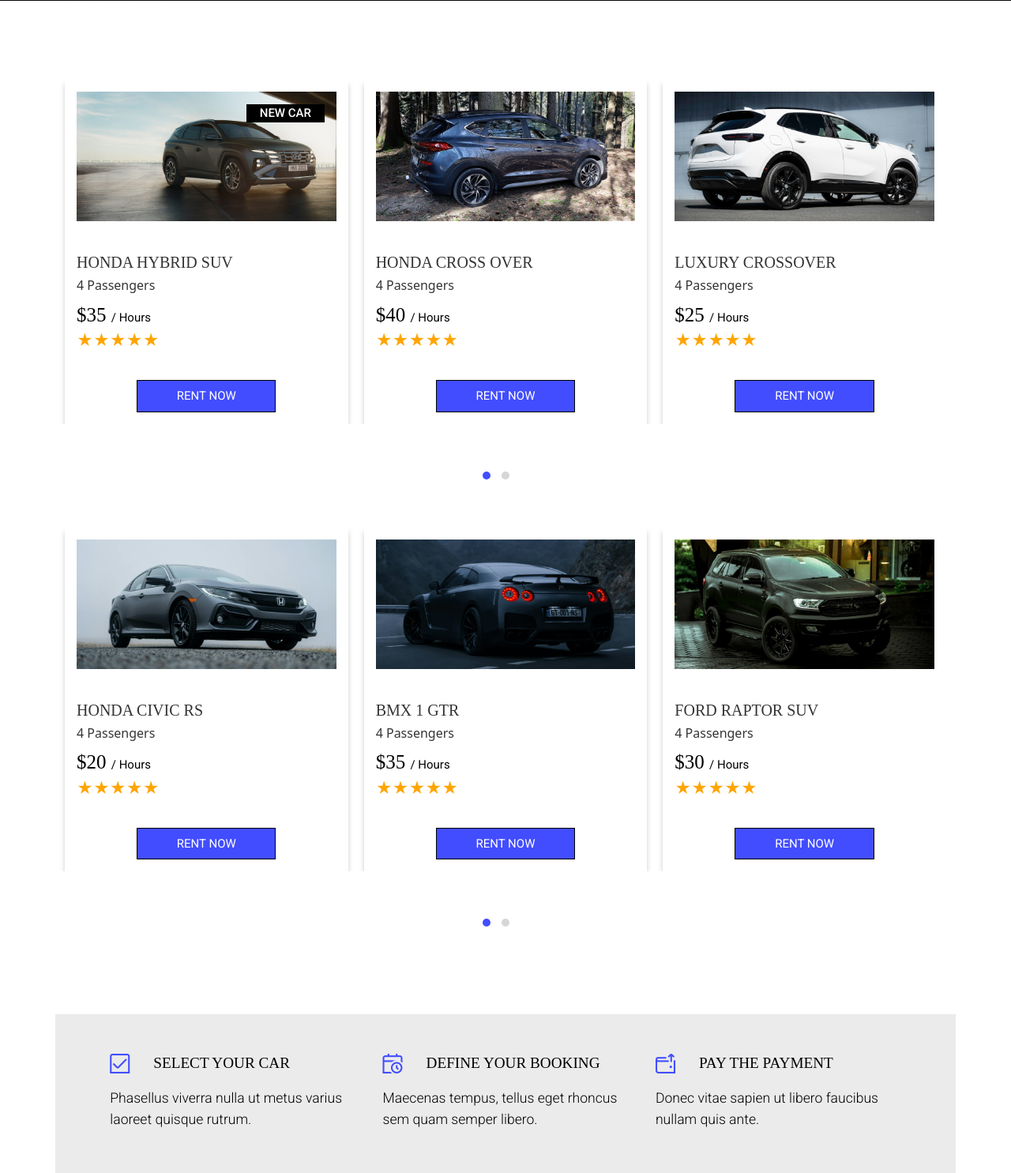
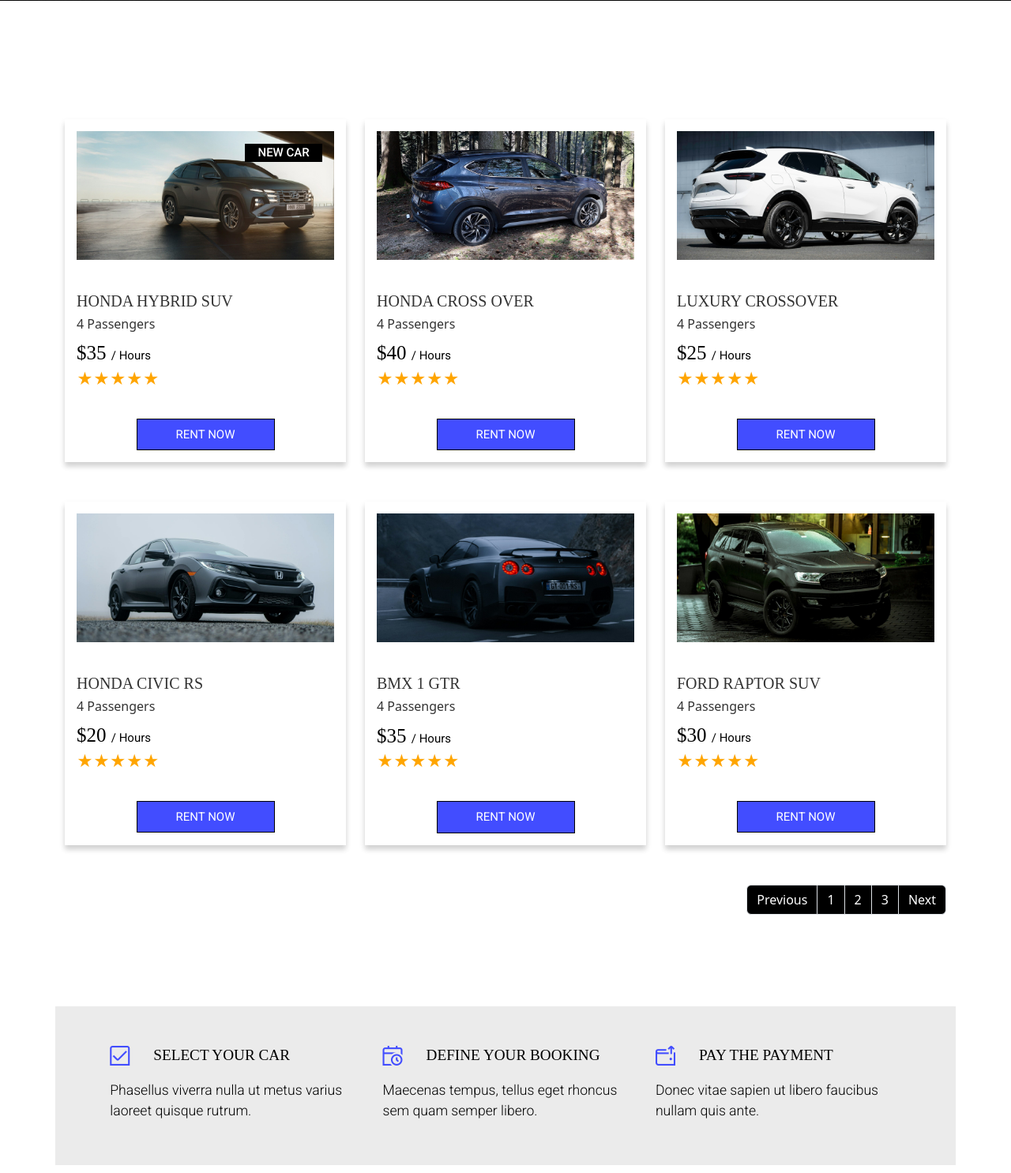
Before and after one commit to sdryasir/TCR, a Django app: page /our-cars/ in a window 1280 px wide. Shown: the part 399-1884 px from the top of the page at 79% size. Run offline with Django 5.2, Linux system fonts and the light colour scheme; some libraries are stand-ins or nearby versions; some web fonts are replaced.

Commit message:
Our Cars Page Pagination Setting Done

```diff
--- a/static/CSS/styleapp.css
+++ b/static/CSS/styleapp.css
@@ -2677,7 +2677,7 @@ color: var(--black-color);
 
 
 .UNVEILING-EXCELLENCE-OUR-FEATURED-CAR-section-2{
-  margin-top: 50px;
+  margin-top: 150px;
   margin-bottom: 100px;
 }
 
@@ -2782,8 +2782,12 @@ color: var(--black-color);
   padding-left: 40px;
 }
 
+.UNVEILING-EXCELLENCE-OUR-FEATURED-CAR-section-2  .col-lg-4{
+  margin-bottom: 50px;
+
+}
+
 .UNVEILING-EXCELLENCE-OUR-FEATURED-CAR-section-2  .product-item{
-  width: 100%;
   padding: 15px;
   box-shadow: 0 4px 8px 0 rgba(0, 0, 0, 0.1), 0 6px 6px 0 rgba(0, 0, 0, 0.1);
 
@@ -2856,6 +2860,19 @@ color: var(--black-color);
 .UNVEILING-EXCELLENCE-OUR-FEATURED-CAR-section-2  .rating label input:focus:not(:checked) ~ .icon:last-child {
   color: #000;
   text-shadow: 0 0 5px;
+}
+
+
+/* Pagination */
+
+.Our-Cars-Pagination .Pagination{
+  display: flex;
+  justify-content: right;
+}
+
+.page-link {
+  color: var(--white-color);
+  background-color: var(--black-color);
 }
 
 
--- a/static/JAVASCRIPT/app.js
+++ b/static/JAVASCRIPT/app.js
@@ -229,43 +229,6 @@ items.forEach(item => item.addEventListener('click', toggleAccordion));
 // 1) Card Slider)
 
 
-$('.owl-carousel-4').owlCarousel({
-  loop: false,
-  nav:false,
-  margin:20,
-  autoplay: false,
-  responsive:{
-      0:{
-          items:1
-      },
-      600:{
-          items:2
-      },
-      1000:{
-          items:3
-      }
-  }
-})
-
-
-
-$('.owl-carousel-5').owlCarousel({
-  loop: false,
-  nav:false,
-  margin:20,
-  autoplay: false,
-  responsive:{
-      0:{
-          items:1
-      },
-      600:{
-          items:2
-      },
-      1000:{
-          items:3
-      }
-  }
-})
 
 
 $('.owl-carousel-6').owlCarousel({
--- a/templates/Our_Cars.html
+++ b/templates/Our_Cars.html
@@ -19,10 +19,11 @@
             </div><!-- /.container -->
         </div><!-- /.Hero-Section-Image-Content -->
     </section><!-- /.Main-Hero-Section -->
-    <div class="UNVEILING-EXCELLENCE-OUR-FEATURED-CAR-section">
+    <div class="UNVEILING-EXCELLENCE-OUR-FEATURED-CAR-section-2">
         <div class="container">
-            <div class = "row owl-carousel-4 owl-carousel owl-theme">
-                <div class = "col-4 product-item">
+            <div class = "row">
+                <div class="col-xs-12	   col-sm-12	  col-md-6	  col-lg-4">
+                    <div class = "product-item">
                         <div class = "product-img">
                             <img src ="{% static 'images/Our-Featured-Cars-pic-1.jpg' %}" alt = "" class = "img-fluid d-block mx-auto">
                             <span class = "Save">NEW CAR</span>
@@ -70,7 +71,9 @@
                             <a href=""  class = "col-6 py-2" >RENT NOW</a>
                         </div>
                     </div>
-                <div class = "col-4 product-item">
+                </div><!-- /.col-4 -->
+                <div class="col-xs-12	   col-sm-12	  col-md-6	  col-lg-4">
+                    <div class = "product-item">
                         <div class = "product-img">
                             <img src ="{% static 'images/Our-Featured-Cars-pic-2.jpg' %}" alt = "" class = "img-fluid d-block mx-auto">
                             <span class = "Save"></span>
@@ -118,7 +121,9 @@
                             <a href=""  class = "col-6 py-2" >RENT NOW</a>
                         </div>
                     </div>
-                <div class = "col-4 product-item">
+                </div><!-- /.col-4 -->
+                <div class="col-xs-12	   col-sm-12	  col-md-6	  col-lg-4">
+                    <div class = "product-item">
                         <div class = "product-img">
                             <img src ="{% static 'images/Our-Featured-Cars-pic-3.jpg' %}" alt = "" class = "img-fluid d-block mx-auto">
                             <span class = "Save"></span>
@@ -166,61 +171,9 @@
                             <a href=""  class = "col-6 py-2" >RENT NOW</a>
                         </div>
                     </div>
-                <div class = "col-4 product-item">
-                    <div class = "product-img">
-                        <img src ="{% static 'images/Our-Featured-Cars-pic-4.jpg' %}" alt = "" class = "img-fluid d-block mx-auto">
-                        <span class = "Save"></span>
-                    </div>
-                    <div class = "product-info">
-                        <span class = "product-type"><h2>HONDA CIVIC</h2></span>
-                        <span class = "product-type"><h6>4 Passengers</h6></span>
-                        <span class = "product-price">$20 <span class="light-font"> / Hours</span></span>
-                        <div class = "rating d-flex mt-1">
-                            <form class="rating">
-                                <label>
-                                  <input type="radio" name="stars" value="1" />
-                                  <span class="icon">★</span>
-                                </label>
-                                <label>
-                                  <input type="radio" name="stars" value="2" />
-                                  <span class="icon">★</span>
-                                  <span class="icon">★</span>
-                                </label>
-                                <label>
-                                  <input type="radio" name="stars" value="3" />
-                                  <span class="icon">★</span>
-                                  <span class="icon">★</span>
-                                  <span class="icon">★</span>
-                                </label>
-                                <label>
-                                  <input type="radio" name="stars" value="4" />
-                                  <span class="icon">★</span>
-                                  <span class="icon">★</span>
-                                  <span class="icon">★</span>
-                                  <span class="icon">★</span>
-                                </label>
-                                <label>
-                                  <input type="radio" name="stars" value="5" />
-                                  <span class="icon">★</span>
-                                  <span class="icon">★</span>
-                                  <span class="icon">★</span>
-                                  <span class="icon">★</span>
-                                  <span class="icon">★</span>
-                                </label>
-                            </form>
-                        </div>
-                    </div>
-                    <div class = "row btns text-center"  style="display: flex; justify-content: center;">
-                        <a href=""  class = "col-6 py-2">RENT NOW</a>
-                    </div>
-                </div>
-            </div>
-        </div><!-- /.container -->
-    </div><!-- /.UNVEILING-EXCELLENCE-OUR-FEATURED-CAR-section -->
-    <div class="UNVEILING-EXCELLENCE-OUR-FEATURED-CAR-section-2">
-        <div class="container">
-            <div class = "row owl-carousel-5 owl-carousel owl-theme">
-                <div class = "col-4 product-item">
+                </div><!-- /.col-4 -->
+                <div class="col-xs-12	   col-sm-12	  col-md-6	  col-lg-4">
+                    <div class = "product-item">
                         <div class = "product-img">
                             <img src ="{% static 'images/Our-Featured-Cars-pic-5.jpg' %}" alt = "" class = "img-fluid d-block mx-auto">
                             <span class = "Save"></span>
@@ -268,7 +221,9 @@
                             <a href=""  class = "col-6 py-2" >RENT NOW</a>
                         </div>
                     </div>
-                <div class = "col-4 product-item">
+                </div><!-- /.col-4 -->
+                <div class="col-xs-12	   col-sm-12	  col-md-6	  col-lg-4">
+                    <div class = "product-item">
                         <div class = "product-img">
                             <img src ="{% static 'images/Our-Featured-Cars-pic-6.jpg' %}" alt = "" class = "img-fluid d-block mx-auto">
                             <span class = "Save"></span>
@@ -316,7 +271,9 @@
                             <a href=""  class = "col-6 py-2" >RENT NOW</a>
                         </div>
                     </div>
-                <div class = "col-4 product-item">
+                </div><!-- /.col-4 -->
+                <div class="col-xs-12	   col-sm-12	  col-md-6	  col-lg-4">
+                    <div class = "product-item">
                         <div class = "product-img">
                             <img src ="{% static 'images/Our-Featured-Cars-pic-7.jpg' %}" alt = "" class = "img-fluid d-block mx-auto">
                             <span class = "Save"></span>
@@ -364,56 +321,24 @@
                             <a href=""  class = "col-6 py-2" >RENT NOW</a>
                         </div>
                     </div>
-                <div class = "col-4 product-item">
-                    <div class = "product-img">
-                        <img src ="{% static 'images/Our-Featured-Cars-pic-7.jpg' %}" alt = "" class = "img-fluid d-block mx-auto">
-                        <span class = "Save"></span>
-                    </div>
-                    <div class = "product-info">
-                        <span class = "product-type"><h2>FORD RAPTOR SUV</h2></span>
-                        <span class = "product-type"><h6>4 Passengers</h6></span>
-                        <span class = "product-price">$30 <span class="light-font"> / Hours</span></span>
-                        <div class = "rating d-flex mt-1">
-                            <form class="rating">
-                                <label>
-                                  <input type="radio" name="stars" value="1" />
-                                  <span class="icon">★</span>
-                                </label>
-                                <label>
-                                  <input type="radio" name="stars" value="2" />
-                                  <span class="icon">★</span>
-                                  <span class="icon">★</span>
-                                </label>
-                                <label>
-                                  <input type="radio" name="stars" value="3" />
-                                  <span class="icon">★</span>
-                                  <span class="icon">★</span>
-                                  <span class="icon">★</span>
-                                </label>
-                                <label>
-                                  <input type="radio" name="stars" value="4" />
-                                  <span class="icon">★</span>
-                                  <span class="icon">★</span>
-                                  <span class="icon">★</span>
-                                  <span class="icon">★</span>
-                                </label>
-                                <label>
-                                  <input type="radio" name="stars" value="5" />
-                                  <span class="icon">★</span>
-                                  <span class="icon">★</span>
-                                  <span class="icon">★</span>
-                                  <span class="icon">★</span>
-                                  <span class="icon">★</span>
-                                </label>
-                            </form>
-                        </div>
-                    </div>
-                    <div class = "row btns text-center"  style="display: flex; justify-content: center;">
-                        <a href=""  class = "col-6 py-2">RENT NOW</a>
-                    </div>
-                </div>
+                </div><!-- /.col-4 -->
             </div>
         </div><!-- /.container -->
+        <div class="Our-Cars-Pagination">
+            <div class="container">
+                <div class="Pagination">
+                    <nav aria-label="Page navigation example">
+                        <ul class="pagination">
+                          <li class="page-item"><a class="page-link" href="#">Previous</a></li>
+                          <li class="page-item"><a class="page-link" href="#">1</a></li>
+                          <li class="page-item"><a class="page-link" href="#">2</a></li>
+                          <li class="page-item"><a class="page-link" href="#">3</a></li>
+                          <li class="page-item"><a class="page-link" href="#">Next</a></li>
+                        </ul>
+                      </nav>
+                </div><!-- /.Pagination -->
+            </div><!-- /.container -->
+        </div><!-- /.Our-Cars-Pagination -->
     </div><!-- /.UNVEILING-EXCELLENCE-OUR-FEATURED-CAR-section-2 -->
     <div class="Select-Cars-Booking-section">
         <div class="container">
```
Lines whose indentation alone changed are shown as unchanged.
